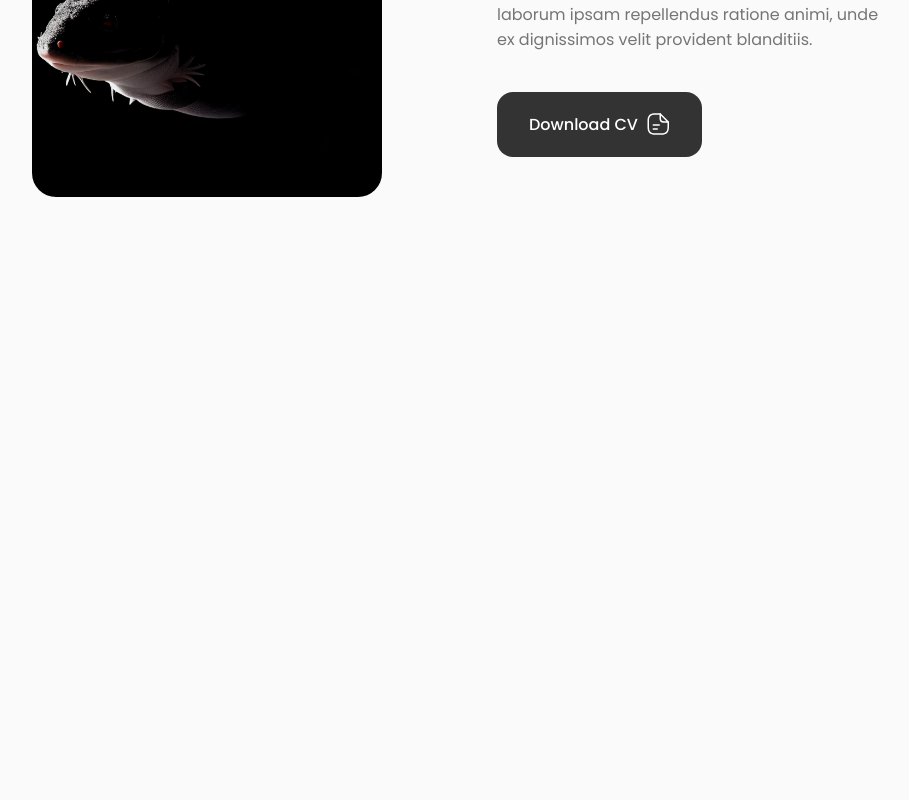
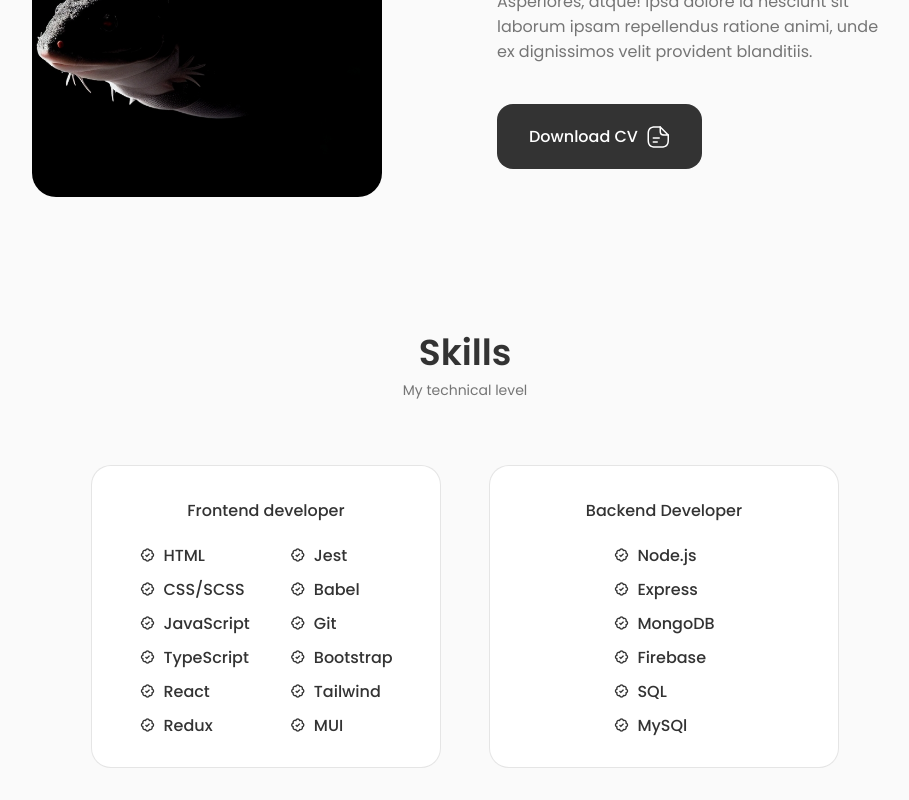
Before and after one commit to MartinMFM/MartinMFM.github.io, a React (Vite) app: page / in a window 1280 px wide. Shown: the part 1234-2034 px from the top of the page, without its empty margins (175-1084 px from the left). Before the commit the page ends 1463 px from the top, so only its background shows below. Built offline with nearby package versions, Linux system fonts and the light colour scheme.

Commit message:
skills component

```diff
--- a/src/App.jsx
+++ b/src/App.jsx
@@ -4,6 +4,7 @@
 import { Header } from "./components/header/Header";
 import { Home } from "./components/home/Home";
 import { About } from "./components/about/About";
+import { Skills } from "./components/skills/Skills";
 export const App = () => {
   return (
     <>
@@ -11,6 +12,7 @@
       <main className="main">
         <Home />
         <About />
+        <Skills />
       </main>
     </>
   );
--- a/src/components/about/About.jsx
+++ b/src/components/about/About.jsx
@@ -23,7 +23,7 @@
           <a download="" href={CV} className="button button--flex">
             Download CV{" "}
             <svg
-              class="button__icon"
+              className="button__icon"
               xmlns="http://www.w3.org/2000/svg"
               width="24"
               height="24"
--- a/src/components/about/Info.jsx
+++ b/src/components/about/Info.jsx
@@ -1,10 +1,15 @@
 export const Info = () => {
   return (
     <div className="about__info grid">
-      <div className="about__box">
+      {/* <div className="about__box">
         <i className="bx bx-award about__icon"></i>
         <h3 className="about__title">Experience</h3>
         <span className="about__subtitle">1 Year Working</span>
+      </div> */}
+      <div className="about__box">
+        <i className="bx bx-bulb about__icon"></i>
+        <h3 className="about__title">Learning</h3>
+        <span className="about__subtitle">Continuous Improvement</span>
       </div>
 
       <div className="about__box">
--- a/src/components/home/ScrollDown.jsx
+++ b/src/components/home/ScrollDown.jsx
@@ -40,7 +40,7 @@
           ></path>
         </svg>
         <span className="home__scroll-name">Scroll Down</span>
-        <i class="uil uil-arrow-down home__scroll-arrow"></i>
+        <i className="uil uil-arrow-down home__scroll-arrow"></i>
       </a>
     </div>
   );
--- /dev/null
+++ b/src/components/skills/Backend.jsx
@@ -0,0 +1,25 @@
+import React from "react";
+
+export const Backend = () => {
+  const skills = ["Node.js", "Express", "MongoDB", "Firebase", "SQL", "MySQl"];
+
+  return (
+    <div className="skills__content">
+      <h3 className="skills__title">Backend Developer</h3>
+      <div className="skills__box">
+        <div className="skills__group">
+          {skills.map((skill, index) => (
+            <div key={index} className="skills__data">
+              <i className="bx bx-badge-check"></i>
+
+              <div>
+                <h3 className="skills__name">{skill}</h3>
+                {/* <span className="skills__level"></span> */}
+              </div>
+            </div>
+          ))}
+        </div>
+      </div>
+    </div>
+  );
+};
--- /dev/null
+++ b/src/components/skills/Frontend.jsx
@@ -0,0 +1,49 @@
+import React from "react";
+
+export const Frontend = () => {
+  const skills = [
+    "HTML",
+    "CSS/SCSS",
+    "JavaScript",
+    "TypeScript",
+    "React",
+    "Redux",
+    "Jest",
+    "Babel",
+    "Git",
+    "Bootstrap",
+    "Tailwind",
+    "MUI",
+  ];
+
+  const groupSkills = (skills, groupSize) => {
+    const groupedSkills = [];
+    for (let i = 0; i < skills.length; i += groupSize) {
+      groupedSkills.push(skills.slice(i, i + groupSize));
+    }
+    return groupedSkills;
+  };
+
+  const groupedSkills = groupSkills(skills, 6);
+
+  return (
+    <div className="skills__content">
+      <h3 className="skills__title">Frontend developer</h3>
+      <div className="skills__box">
+        {groupedSkills.map((group, groupIndex) => (
+          <div key={groupIndex} className="skills__group">
+            {group.map((skill, index) => (
+              <div key={index} className="skills__data">
+                <i className="bx bx-badge-check"></i>
+                <div>
+                  <h3 className="skills__name">{skill}</h3>
+                  {/* <span className="skills__level"></span> */}
+                </div>
+              </div>
+            ))}
+          </div>
+        ))}
+      </div>
+    </div>
+  );
+};
--- /dev/null
+++ b/src/components/skills/Skills.jsx
@@ -0,0 +1,17 @@
+import { Backend } from "./Backend";
+import { Frontend } from "./Frontend";
+import "./skill.css";
+
+export const Skills = () => {
+  return (
+    <section className="skills section" id="skills">
+      <h2 className="section__title">Skills</h2>
+      <span className="section__subtitle">My technical level</span>
+
+      <div className="skills__container container grid">
+        <Frontend />
+        <Backend />
+      </div>
+    </section>
+  );
+};
--- /dev/null
+++ b/src/components/skills/skill.css
@@ -0,0 +1,82 @@
+.skills__container {
+  grid-template-columns: repeat(2, 350px);
+  column-gap: 3rem;
+  justify-content: center;
+}
+
+.skills__content {
+  background-color: var(--container-color);
+  border: 1px solid rgba(0, 0, 0, 0.1);
+  padding: 2rem 4rem;
+  border-radius: 1.25rem;
+}
+
+.skills__title {
+  font-size: var(--normal-font-size);
+  font-weight: var(--font-medium);
+  text-align: center;
+  margin-bottom: var(--mb-1-5);
+}
+
+.skills__box {
+  display: flex;
+  justify-content: center;
+  column-gap: 2.5rem;
+}
+
+.skills__group {
+  display: grid;
+  align-items: flex-start;
+  row-gap: 1rem;
+}
+
+.skills__data {
+  display: flex;
+  column-gap: 0.5rem;
+}
+
+.skills .bx-badge-check {
+  font-size: 1rem;
+  color: var(--title-color);
+}
+
+.skills__name {
+  font-size: var(--normal-font-size);
+  font-weight: var(--font-medium);
+  line-height: 18px;
+}
+
+/* .skills__level {
+  font-size: var(--tiny-font-size);
+} */
+
+/*=============== BREAKPOINTS ===============*/
+/* For large devices */
+@media screen and (max-width: 992px) {
+  .skills__container {
+    grid-template-columns: max-content;
+    row-gap: 2rem;
+  }
+}
+
+/* For medium devices */
+@media screen and (max-width: 576px) {
+  .skills__container {
+    grid-template-columns: 1fr;
+  }
+
+  .skills__content {
+    padding: 1.5rem;
+  }
+}
+
+/* For small devices */
+@media screen and (max-width: 350px) {
+  .skills__box {
+    column-gap: 1.25rem;
+  }
+
+  .skills__name {
+    font-size: var(--small-font-size);
+  }
+}
```
